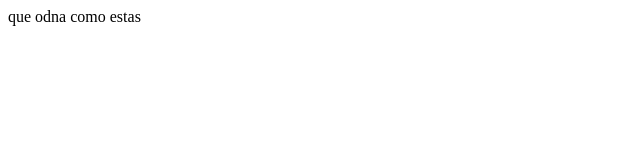
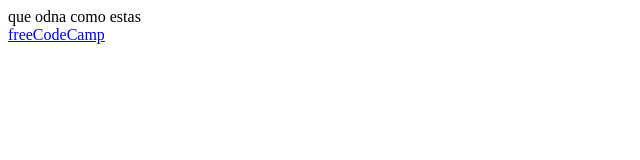
Before and after one commit to mistico27/tercerGitHub, a plain HTML site: page index.html in a window 1280 px wide. Shown: the whole page, without its empty margins (0-640 px from the left). Drawn offline with Linux system fonts and the light colour scheme.

Commit message:
mensaje2

```diff
--- a/index.html
+++ b/index.html
@@ -8,5 +8,9 @@
 </head>
 <body>
     que odna como estas
+
+    <br>
+      <a class="btn btn-primary" href="https://www.freecodecamp.org/">freeCodeCamp</a>
+
 </body>
 </html>
```
